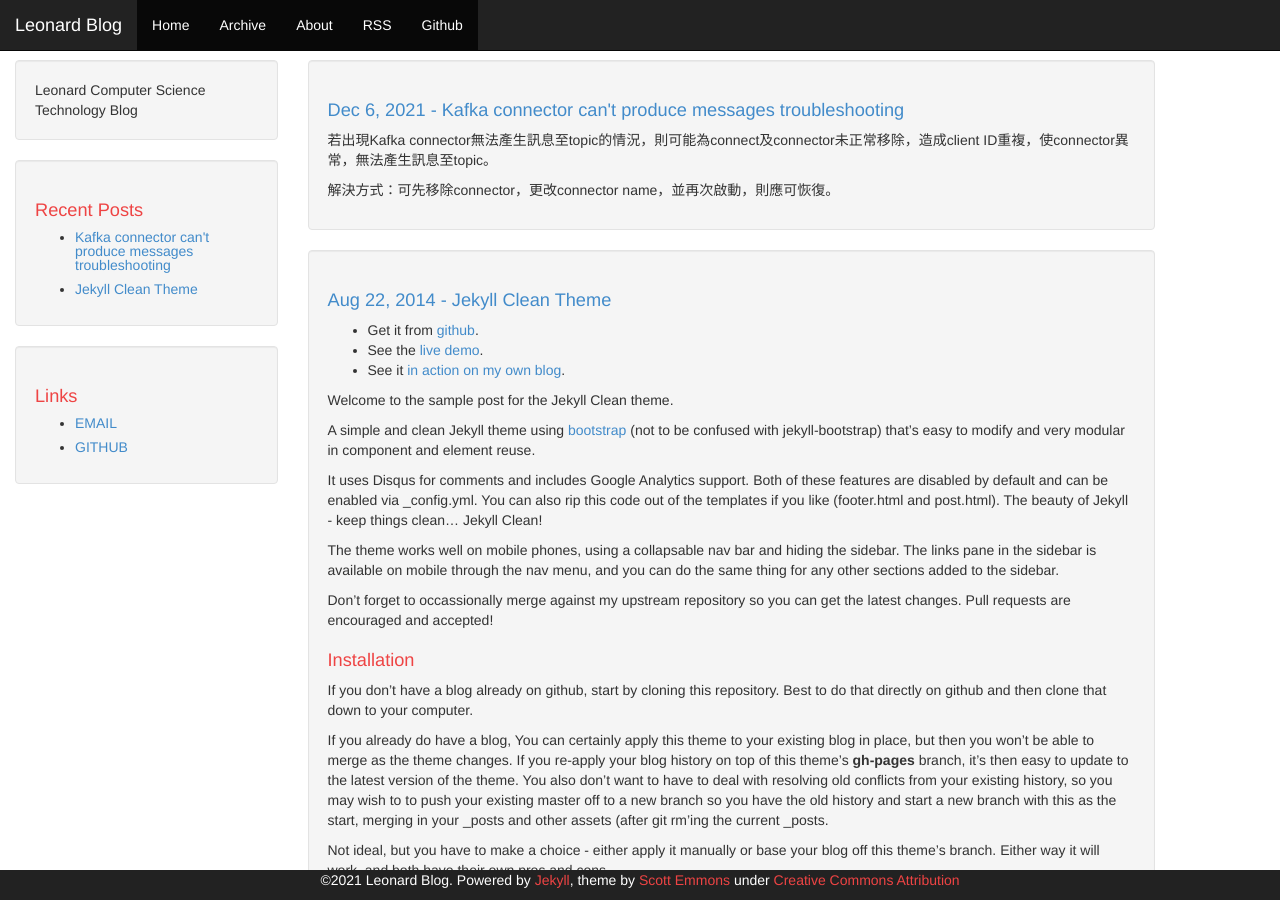
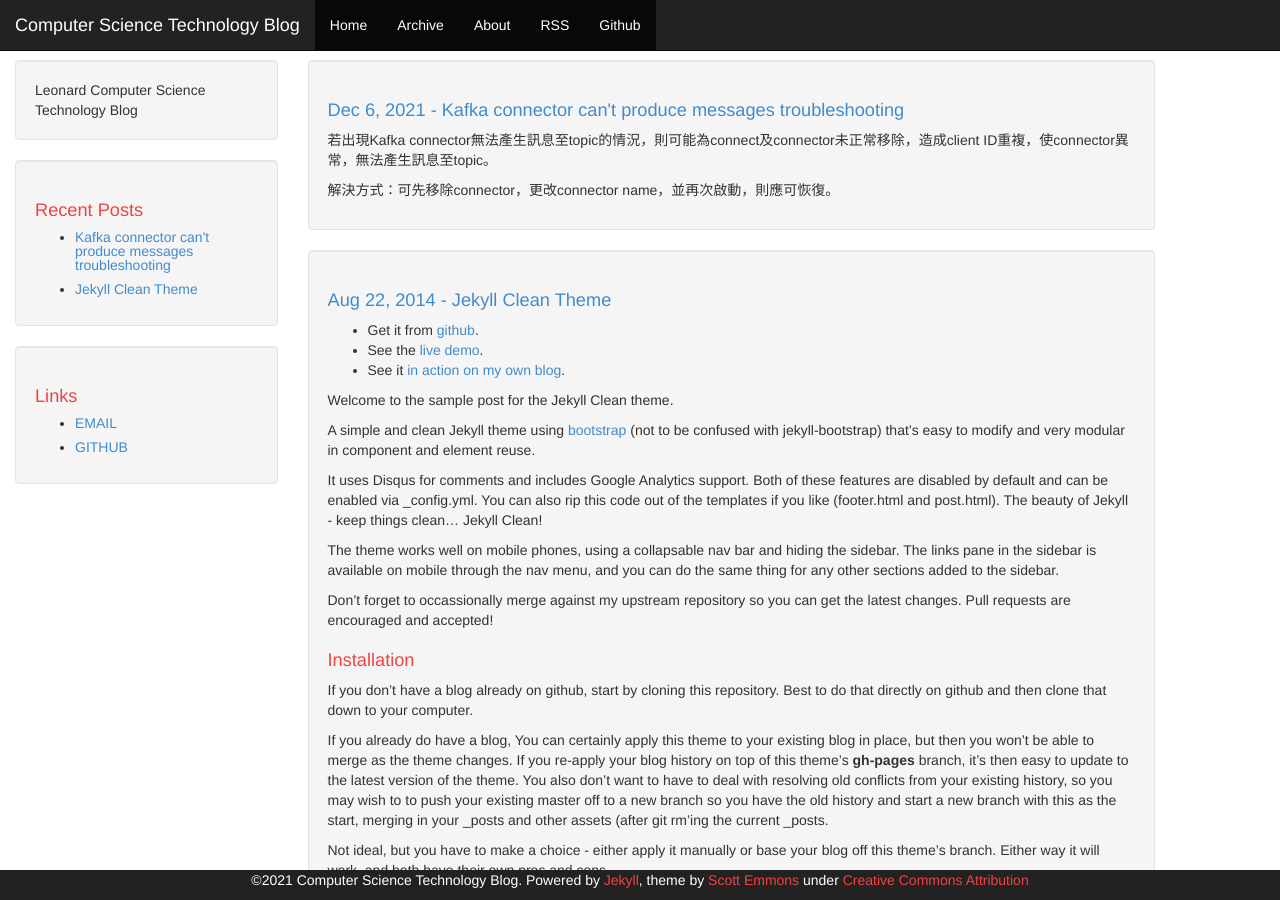
Before and after one commit to TsungJu/tsungju.github.io, a Jekyll site: the page built from index.html, in a window 1280 px wide and 900 px high. Built offline with Jekyll 4.4.1, drawn with Linux system fonts in a browser that asks for light colours; the list of posts is cut into pages by our own code.

Commit message:
Update _config.yml

```diff
--- a/_config.yml
+++ b/_config.yml
@@ -1,6 +1,6 @@
 # Jekyll configuration
 
-name: Leonard Blog
+name: Computer Science Technology Blog
 description: Leonard Computer Science Technology Blog
 
 # url is currently only used only for the RSS feed in feed.xml
```
